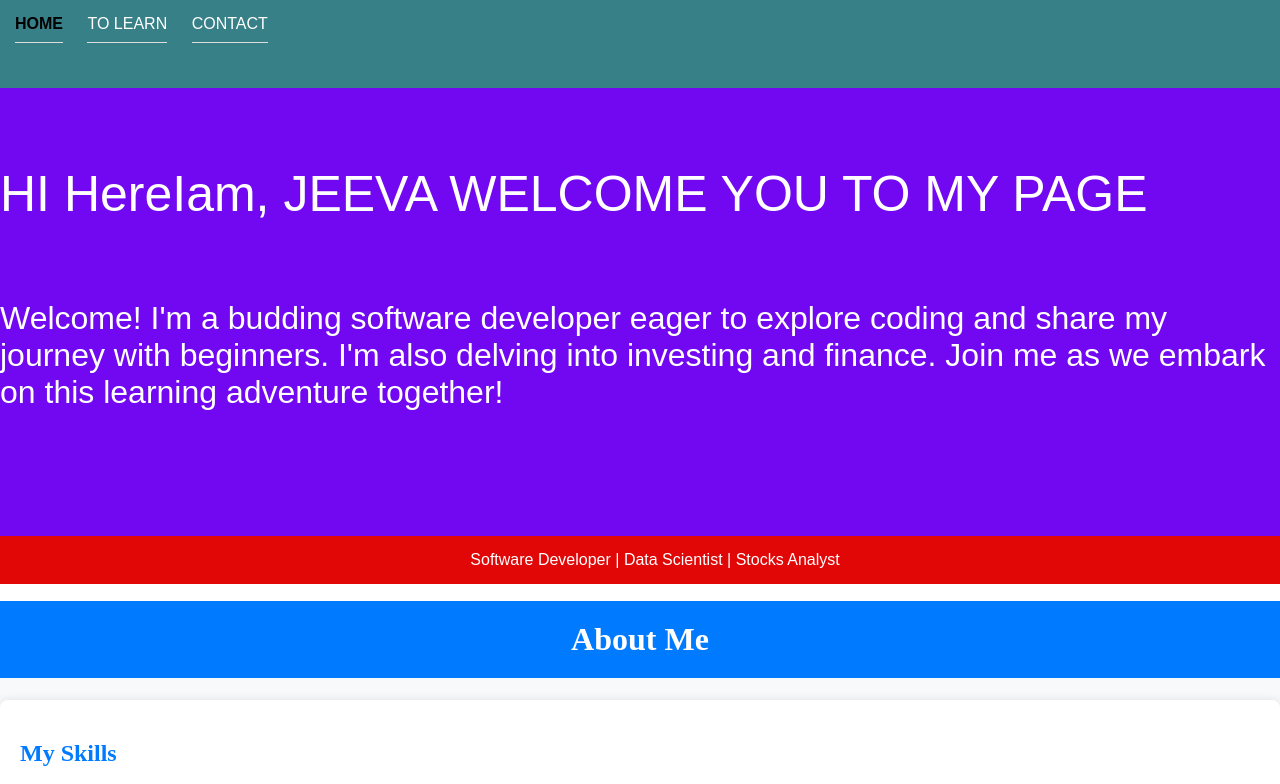
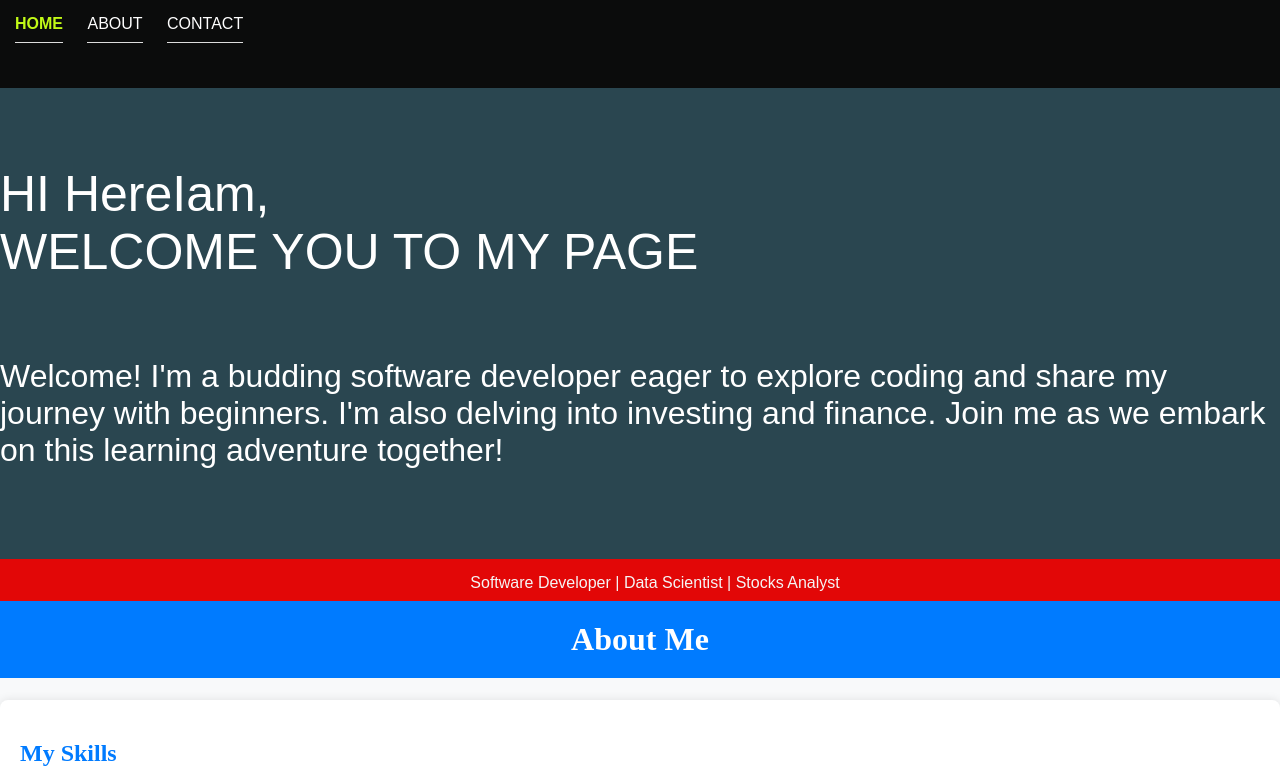
Before and after one commit to jeevagithub44/portfolio, a plain HTML site: page index.html in a window 1280 px wide. Shown: the top 784 px of the page. Drawn offline with Linux system fonts and the light colour scheme.

Commit message:
Add files via upload

```diff
--- a/index.html
+++ b/index.html
@@ -8,13 +8,13 @@
     <div id="home">
         <ul id="myheader">
             <li><a class="active" href="#">HOME</a></li>
-            <li><a href="#about">TO LEARN</a></li>
+            <li><a href="#about">ABOUT</a></li>
             <li><a href="#cont">CONTACT</a></li>
         </ul>
 
         <div class="content">
             <div class="text-overlay">
-                <p id="pg1">HI HereIam, JEEVA WELCOME YOU TO MY PAGE </p>
+                <p id="pg1">HI   HereIam, <br> WELCOME YOU TO MY PAGE </p>
                 <p id="pg2">Welcome! I'm a budding software developer eager to explore coding and share my journey with beginners. I'm also delving into investing and finance. Join me as we embark on this learning adventure together!</p>
             </div>
         </div>
@@ -77,7 +77,7 @@
             // Send form data to API
             fetch(scriptURL, { method: 'POST', body: formData })
                 .then(response => {
-                    msg.innerHTML = "Message sent successfully.";
+                    msg.innerHTML = "Message sent successfully.I  WILL CONTACT YOU ASAP.";
                     setTimeout(function() {
                         msg.innerHTML = "";
                     }, 5000);
--- a/style1.css
+++ b/style1.css
@@ -22,7 +22,7 @@ a {
     position: relative;
     width: 100%;
     height: 10%;
-    background-color: #388087;
+    background-color: #0b0c0c;
     padding: 15px;
 }
 
@@ -36,15 +36,15 @@ a {
 }
 
 #myheader .active {
-    color: black;
+    color: rgb(194, 250, 23);
     font-weight: bold;
 }
 
 /* Home section styles */
 #home {
     font-family: Arial, sans-serif;
-    background-color: #7108f1;
-    color: white;
+    background-color: #2a4650;
+    color: rgb(245, 245, 245);
     height: 580px;
     width: 100%;
 }
@@ -69,7 +69,7 @@ a {
 }
 
 .foot{
-    margin-top: 125px;
+    margin-top: 90px;
 }
 
 .foot p {
```
